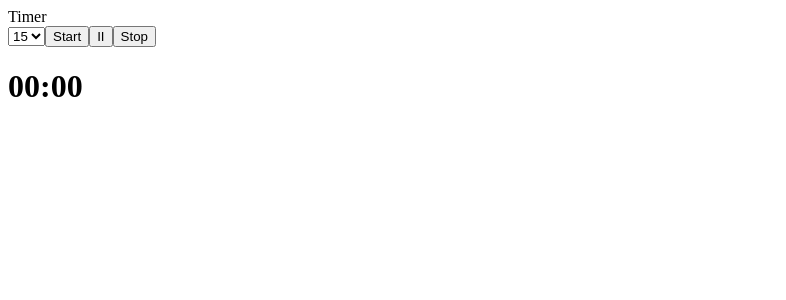
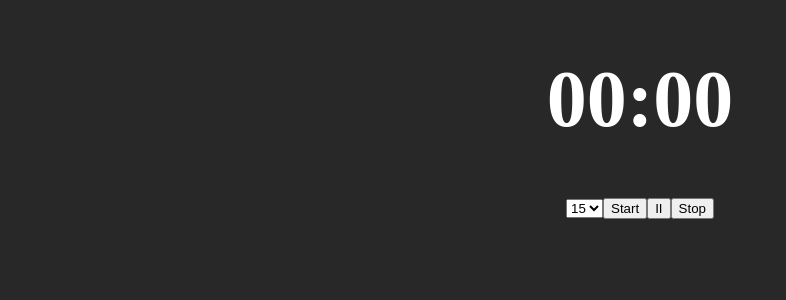
Before and after one commit to josiahjswab/pomodor, a React (Vite) app: page / in a window 1280 px wide. Shown: the top 300 px of the page, without its empty margins (0-786 px from the left). Built offline with nearby package versions, Linux system fonts and the light colour scheme.

Commit message:
Adds stylesheet and darkmode changes

```diff
--- a/public/index.html
+++ b/public/index.html
@@ -4,6 +4,7 @@
   <meta charset="UTF-8">
   <meta name="viewport" content="width=device-width, initial-scale=1.0">
   <title>Pomodoro</title>
+  <link rel='stylesheet' href='../styles/stylesheet.css'>
 </head>
 <body>
   <div id="root"></div>
--- a/src/App.jsx
+++ b/src/App.jsx
@@ -33,7 +33,7 @@ export default function App() {
     if(secondsRemaining < 10) {
       result.secondsRemaining = `0${secondsRemaining}`
     } else {result.secondsRemaining = secondsRemaining}
-    return <h1>{result.minutesRemaining}:{result.secondsRemaining}</h1>
+    return <h1 className='timer-display' >{result.minutesRemaining}:{result.secondsRemaining}</h1>
   }
 
   let intervel = null;
@@ -68,13 +68,13 @@ export default function App() {
   }
 
   return(
-    <div>
-      <Timer/>
+    <div className='app-body'>
       {/* <input
         type={'number'}
         value={time}
         onChange={(e) => setTime(e.target.value)}
       /> */}
+      <TimerDisplay/>
       <select
         value={time}
         onChange={(e) => setTime(e.target.value)}
@@ -84,7 +84,6 @@ export default function App() {
       <button onClick={countDown}>Start</button>
       <button onClick={pauseCount}>II</button>
       <button onClick={stopCount}>Stop</button>
-      <TimerDisplay/>
       <audio className='audio-win'>
         <source src={WinAudio} type='audio/mpeg'/>
       </audio>
--- a/src/componenets/Timer.jsx
+++ b/src/componenets/Timer.jsx
@@ -1,9 +1,10 @@
 import React from 'react';
 
 export default function Timer(props) {
+  console.log(props.timeRemaining)
   return(
     <div>
-      Timer
+      {props.timeRemaining}
     </div>
   )
 }
--- /dev/null
+++ b/styles/stylesheet.css
@@ -0,0 +1,18 @@
+body {
+  color: white;
+  background-color: rgb(40, 40, 40);
+}
+
+#root {
+
+}
+
+.app-body {
+  text-align: center;
+  margin: auto;
+}
+
+.timer-display {
+  color: white;
+  font-size: 5em;
+}
```
